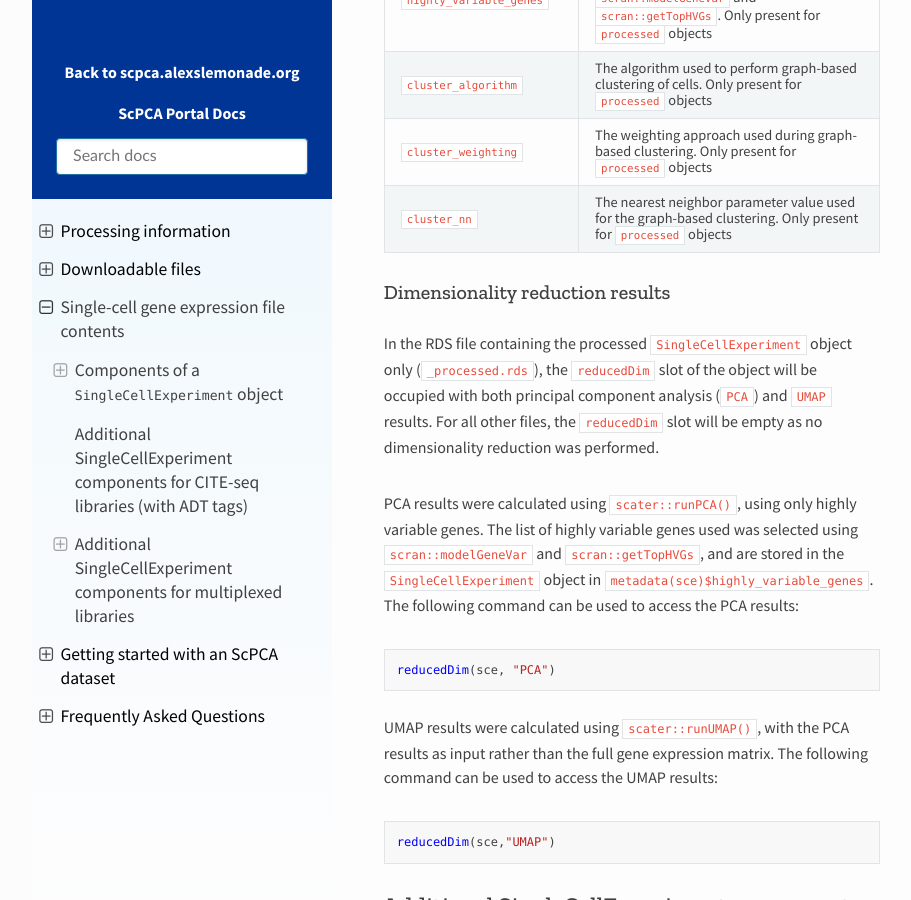
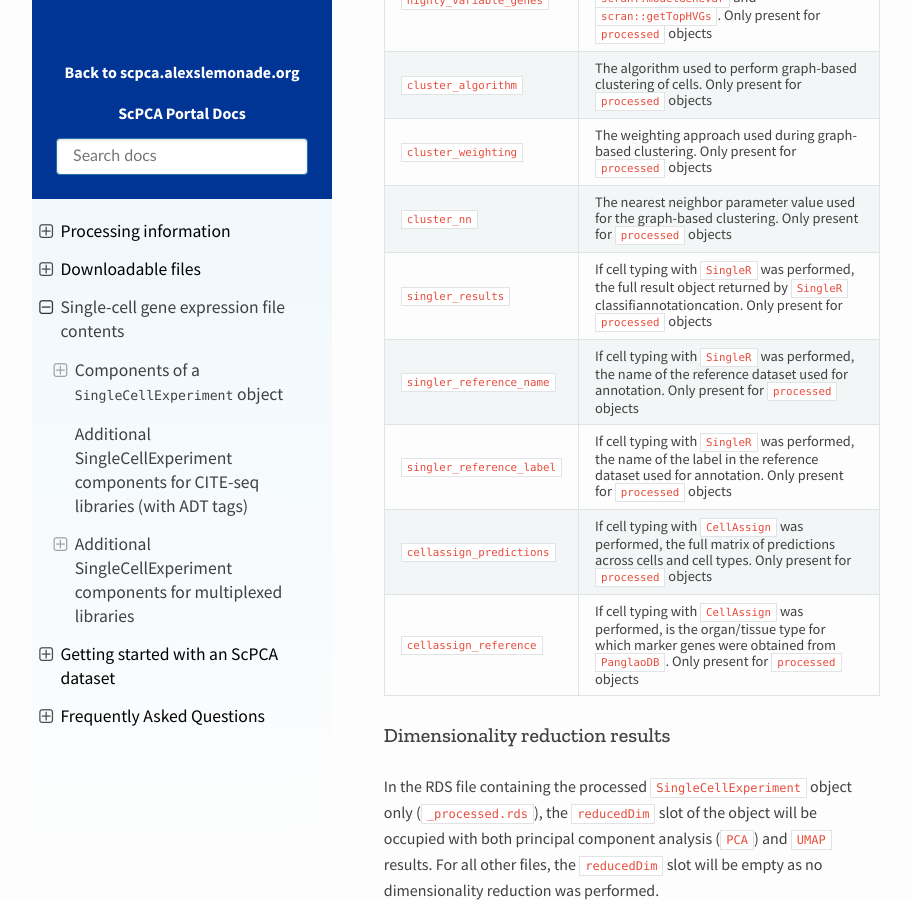
Before and after one commit to DongzeHE/scpca-docs, a Sphinx documentation site: the page built from docs/sce_file_contents.md, in a window 1280 px wide and 900 px high, scrolled down 4677 px. Shown: the whole window, without its empty margins (158-1069 px from the left). Built offline with Sphinx 7.4.7 and the Read the Docs theme 2.0.0, drawn with Linux system fonts in a browser that asks for light colours.

Commit message:
add metadata fields to table

```diff
--- a/docs/sce_file_contents.md
+++ b/docs/sce_file_contents.md
@@ -116,6 +116,11 @@ expt_metadata <- metadata(sce)
 | `cluster_algorithm` | The algorithm used to perform graph-based clustering of cells. Only present for `processed` objects |
 | `cluster_weighting` | The weighting approach used during graph-based clustering. Only present for `processed` objects |
 | `cluster_nn`        | The nearest neighbor parameter value used for the graph-based clustering. Only present for `processed` objects |
+| `singler_results` | If cell typing with `SingleR` was performed, the full result object returned by `SingleR` classifiannotationcation. Only present for `processed` objects |
+| `singler_reference_name` | If cell typing with `SingleR` was performed, the name of the reference dataset used for annotation. Only present for `processed` objects |
+| `singler_reference_label` | If cell typing with `SingleR` was performed, the name of the label in the reference dataset used for annotation. Only present for `processed` objects |
+| `cellassign_predictions` | If cell typing with `CellAssign` was performed, the full matrix of predictions across cells and cell types. Only present for `processed` objects |
+| `cellassign_reference` | If cell typing with `CellAssign` was performed, is the organ/tissue type for which marker genes were obtained from `PanglaoDB`. Only present for `processed` objects |
 
 ### Dimensionality reduction results
 
```
